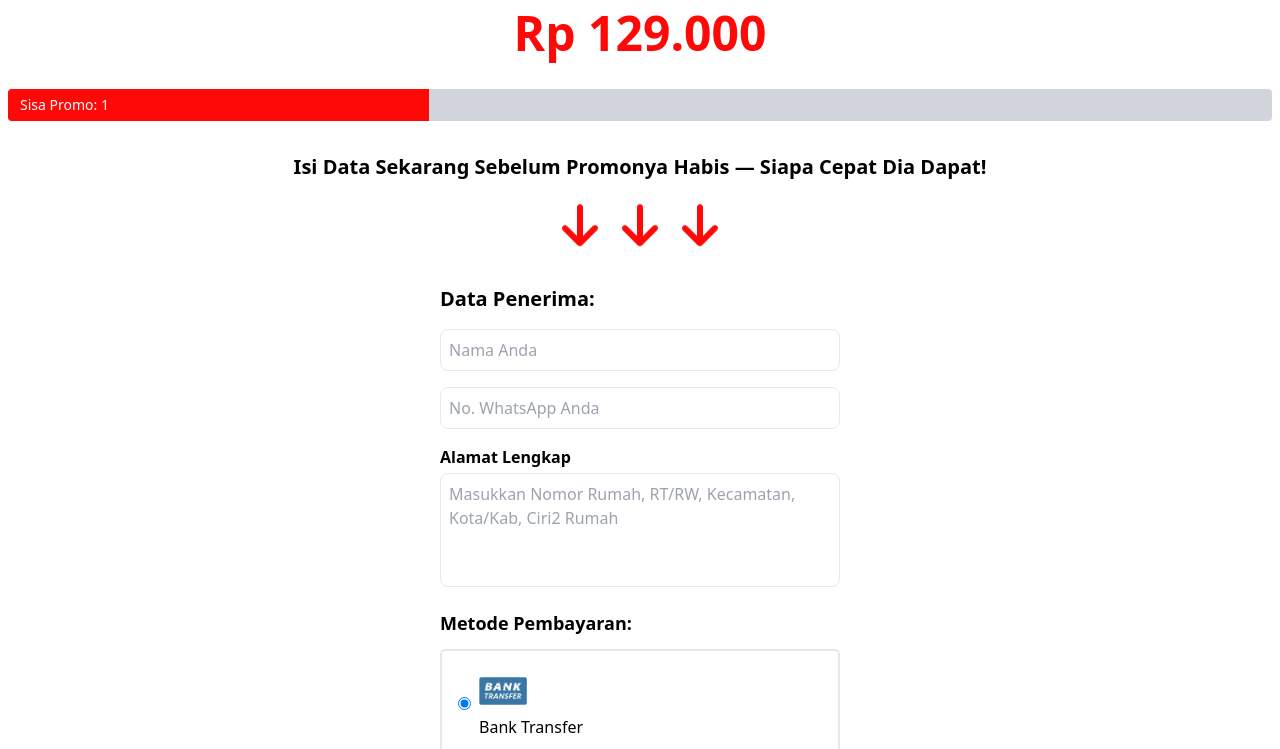
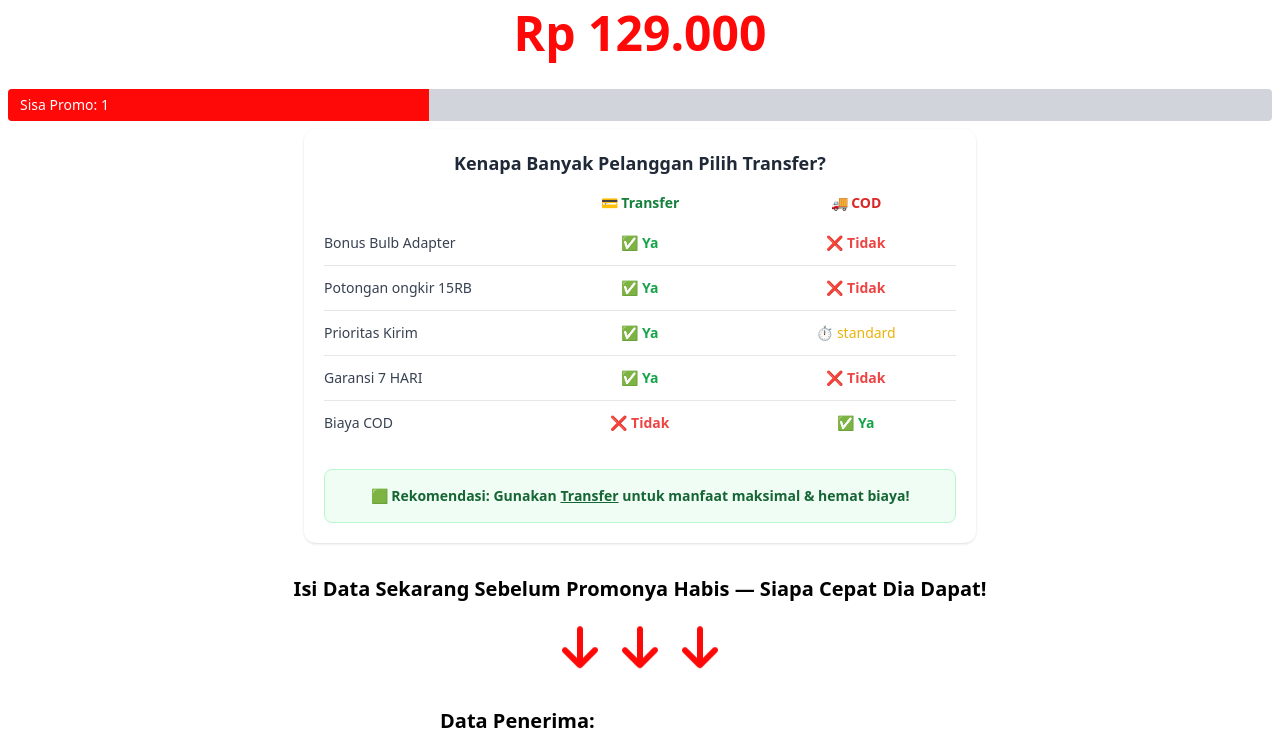
Before and after one commit to bamaamamiya/thruv, a React (Vite) app: page /cctv in a window 1280 px wide. Shown: the part 4887-5636 px from the top of the page. Built offline with nearby package versions, Linux system fonts and the light colour scheme.

Commit message:
testing tf push narative

```diff
--- a/src/components/Cctv/Footer.jsx
+++ b/src/components/Cctv/Footer.jsx
@@ -5,6 +5,7 @@ import Funnel from "../FunnelPurchase";
 import Faqs from "../set/Faqs";
 import { useEffect, useRef, useState } from "react";
 import PriceDisplay from "../set/PriceDisplay";
+import PaymentComparison from "../set/PaymentComparisonTable";
 
 const Footer = ({ pixelId, produkBaru, footerImages, faqs, hargaJual }) => {
   const normalPrice = 249000; // harga normal
@@ -72,6 +73,16 @@ const Footer = ({ pixelId, produkBaru, footerImages, faqs, hargaJual }) => {
             Sisa Promo: 1
           </p>
         </div>
+
+        <PaymentComparison
+          bonusItem="Bonus Bulb Adapter"
+          cashback="Potongan ongkir 15RB"
+          priorityShipping="Prioritas Kirim"
+          digitalGuide="Panduan Digital"
+          guarantee="Garansi 7 HARI"
+          codFee="Biaya COD"
+        />
+
         {/* <div className="bg-yellow-100 border border-yellow-400 rounded-md p-3 text-sm text-gray-800 text-center mx-2 mb-4">
           🎁 <strong>Bonus Hari Ini:</strong>
           Dapatkan{" "}
--- a/src/components/FunnelPurchase.jsx
+++ b/src/components/FunnelPurchase.jsx
@@ -1,7 +1,7 @@
 import React, { useState } from "react";
 import { collection, addDoc, Timestamp } from "firebase/firestore";
 import { db } from "../firebase"; // path sesuai struktur file kamu
-const FunnelPurchase = ({ pixel, product, price}) => {
+const FunnelPurchase = ({ pixel, product, price }) => {
   const [name, setName] = useState("");
   const [whatsapp, setWhatsapp] = useState("");
   const [paymentMethod, setPaymentMethod] = useState("Bank Transfer");
@@ -45,13 +45,13 @@ const FunnelPurchase = ({ pixel, product, price}) => {
       await addDoc(collection(db, "leads"), {
         name,
         whatsapp: cleanedWhatsapp,
-				price,
+        price,
         address,
         paymentMethod,
         productTitle: product.title,
         productId: product.id || "unknown",
         createdAt: Timestamp.now(),
-				status:"Pending"
+        status: "Pending",
       });
       console.log("Data disimpan ke Firestore!");
     } catch (error) {
@@ -128,7 +128,7 @@ const FunnelPurchase = ({ pixel, product, price}) => {
 
         <h3 className="text-lg font-bold mb-3">Metode Pembayaran:</h3>
         <div className="mb-4">
-          {["Bank Transfer","COD"].map((method) => (
+          {["Bank Transfer", "COD"].map((method) => (
             <div
               key={method}
               className="flex items-center cursor-pointer border-2 p-4 rounded-md mb-2"
@@ -157,6 +157,12 @@ const FunnelPurchase = ({ pixel, product, price}) => {
                 <span className="font-medium">
                   {method === "COD" ? "Bayar di Tempat" : "Bank Transfer"}
                 </span>
+                {/* ✨ Badge Rekomendasi untuk Transfer */}
+                {method === "Bank Transfer" && (
+                  <span className="bg-green-100 text-green-700 text-xs font-bold px-2 py-1 rounded-full">
+                    Rekomendasi
+                  </span>
+                )}
               </label>
             </div>
           ))}
--- /dev/null
+++ b/src/components/set/PaymentComparisonTable.jsx
@@ -0,0 +1,67 @@
+// components/PaymentComparison.jsx
+import React from "react";
+
+const PaymentComparison = ({
+  bonusItem,
+  cashback,
+  priorityShipping,
+  digitalGuide,
+  guarantee,
+  codFee,
+}) => {
+  const features = [
+    { label: bonusItem, transfer: true, cod: false },
+    { label: cashback, transfer: true, cod: false },
+    { label: priorityShipping, transfer: true, cod: "standard" },
+    // { label: digitalGuide, transfer: true, cod: false },
+    { label: guarantee, transfer: true, cod: false },
+    { label: codFee, transfer: false, cod: true },
+  ];
+
+  const renderStatus = (val, isTransfer) => {
+    if (val === true)
+      return <span className="text-green-600 font-semibold">✅ Ya</span>;
+    if (val === false)
+      return <span className="text-red-500 font-semibold">❌ Tidak</span>;
+    // untuk kondisi seperti "standard"
+    return <span className="text-yellow-500 font-medium">⏱️ {val}</span>;
+  };
+
+  return (
+    <div className="bg-white rounded-xl p-5 shadow max-w-2xl mx-auto">
+      <h2 className="text-lg font-bold text-center mb-4 text-gray-800">
+        Kenapa Banyak Pelanggan Pilih{" "}
+        <span className="text-gray-800">Transfer?</span>
+      </h2>
+
+      <div className="grid grid-cols-3 gap-4 text-sm font-medium text-gray-700">
+        <div></div>
+        <div className="text-center text-green-700 font-bold">💳 Transfer</div>
+        <div className="text-center text-red-600 font-bold">🚚 COD</div>
+      </div>
+
+      <div className="mt-2 divide-y divide-gray-200">
+        {features.map((item, idx) => (
+          <div
+            key={idx}
+            className="grid grid-cols-3 gap-4 py-3 items-center text-sm"
+          >
+            <div className="text-gray-700">{item.label}</div>
+            <div className="text-center">
+              {renderStatus(item.transfer, true)}
+            </div>
+            <div className="text-center">{renderStatus(item.cod, false)}</div>
+          </div>
+        ))}
+      </div>
+
+      <div className="mt-6 text-sm text-green-800 bg-green-50 border border-green-200 rounded-lg p-4 text-center font-semibold">
+        🟩 <span className="font-bold">Rekomendasi:</span> Gunakan{" "}
+        <span className="underline">Transfer</span> untuk manfaat maksimal &
+        hemat biaya!
+      </div>
+    </div>
+  );
+};
+
+export default PaymentComparison;
```
